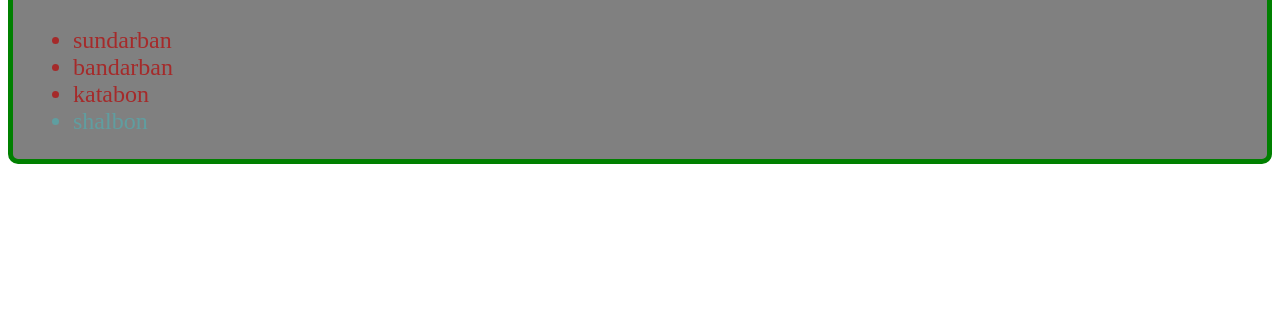
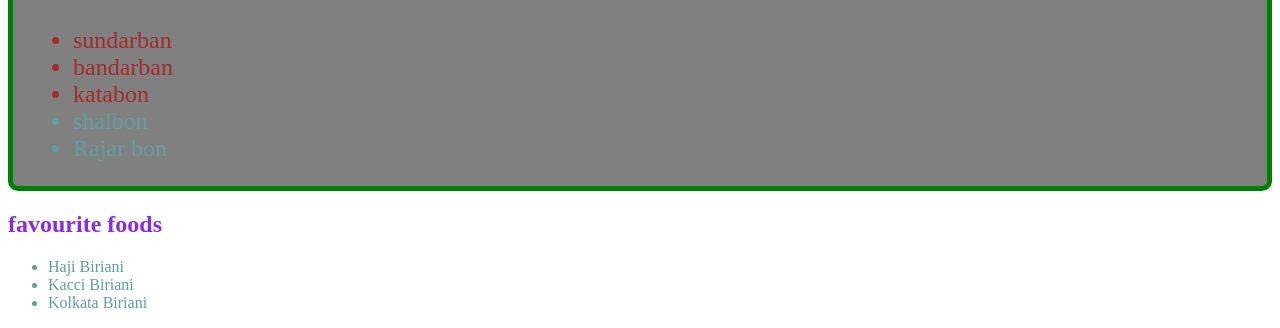
Before and after one commit to Sobuj54/module-25-tour-of-DOM-Document-Object-Model-, a plain HTML site: page index.html in a window 1280 px wide. Shown: the part 479-807 px from the top of the page. Drawn offline with Linux system fonts and the light colour scheme.

Commit message:
created section with js

```diff
--- a/index.html
+++ b/index.html
@@ -28,7 +28,7 @@
         <h1>Welcome to DOM</h1>
         <p>Lorem ipsum, dolor sit amet consectetur adipisicing elit. Accusamus officiis reiciendis atque saepe consequatur odio eveniet. Eligendi fugit vero, obcaecati, exercitationem repellat adipisci commodi, eaque itaque rem accusamus beatae totam.</p>
     </header>
-    <main>
+    <main id="main-container">
         <h1>Awesome DOM</h1>
         <ul>
             <li>jalali set</li>
@@ -44,7 +44,7 @@
         </section>
         <section id="places"  class="text">
             <h1 id="places-title">places i like to visit</h1>
-            <ul>
+            <ul id="places-list">
                 <li class="place">sundarban</li>
                 <li class="place">bandarban</li>
                 <li class="place">katabon</li>
@@ -55,6 +55,8 @@
     <!-- connection external js file -->
     <script src="js/DOM.js"></script>
     <script src="js/styleInJs.js"></script>
+    <script src="js/append.js"></script>
+
     <!-- we can also write js code inside html like shown below -->
     <script>
         // getting elements by tag name.
--- /dev/null
+++ b/js/append.js
@@ -0,0 +1,37 @@
+// 1.where to add
+const placesList = document.getElementById('places-list');
+
+// 2.what to add
+const li = document.createElement('li');
+li.innerText = 'Rajar bon';
+
+// 3.add the child
+placesList.appendChild(li);
+
+// ----------------------->
+// adding a whole section
+// 1.where to add
+const mainContainer = document.getElementById('main-container');
+
+// 2.what to add
+const section = document.createElement('section');
+const h1 = document.createElement('h1');
+h1.innerText = "favourite foods";
+section.append(h1);
+
+const ul = document.createElement('ul');
+const li1 = document.createElement('li');
+li1.innerText = 'Haji Biriani';
+ul.append(li1);
+
+const li2 = document.createElement('li');
+li2.innerText = 'Kacci Biriani';
+ul.append(li2);
+
+const li3 = document.createElement('li');
+li3.innerText = 'Kolkata Biriani';
+ul.append(li3);
+
+section.append(ul);
+// 3.add the child
+mainContainer.append(section);
```
